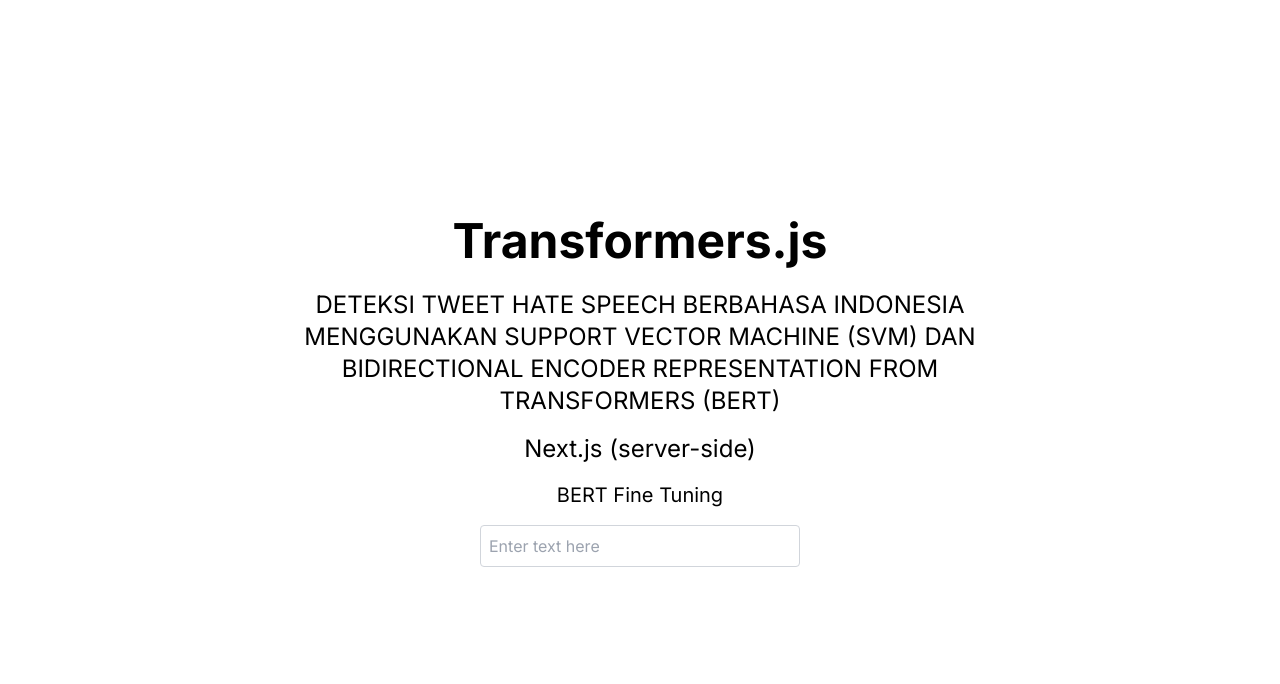
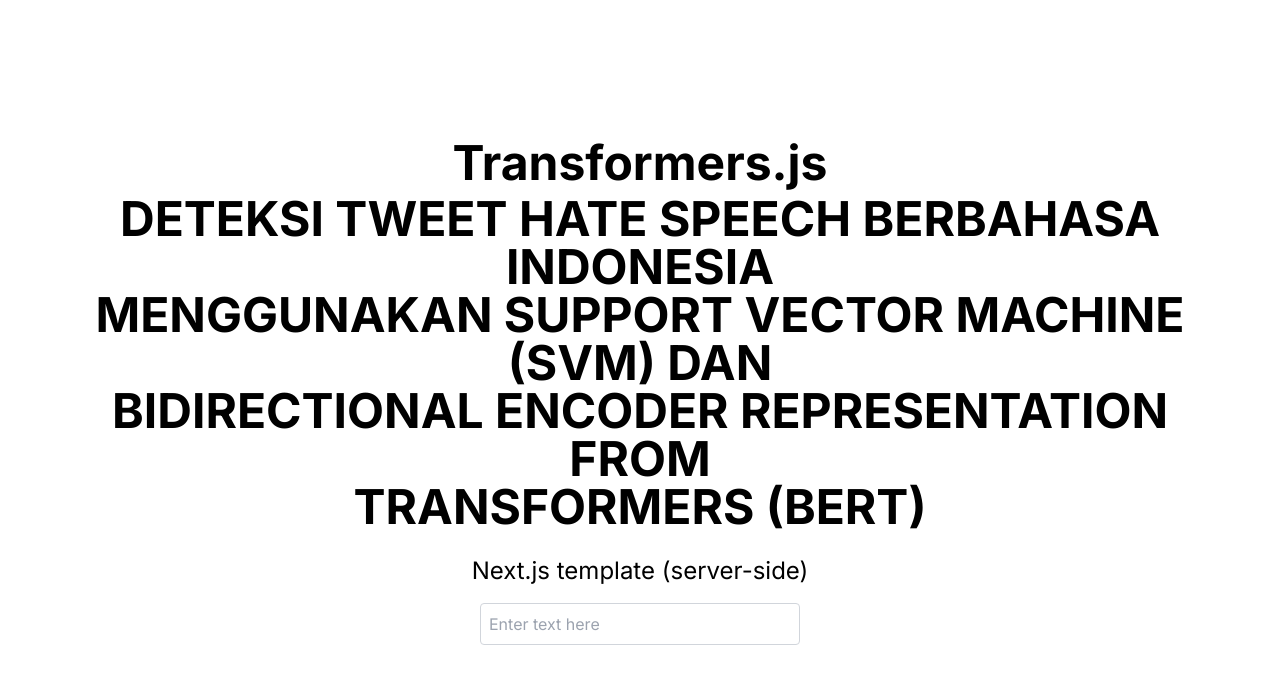
Before and after one commit to yunusmujadidi/bert-hatespeech-id-next, a Next.js app: page / in a window 1280 px wide. Shown: the top 684 px of the page. Built offline with nearby package versions, Linux system fonts and the light colour scheme.

Commit message:
Update pipeline.js and page.tsx

```diff
--- a/app/classify/pipeline.js
+++ b/app/classify/pipeline.js
@@ -5,7 +5,7 @@
 const P = () =>
   class PipelineSingleton {
     static task = "text-classification";
-    static model = "blacklotusid/hsbert";
+    static model = "indobenchmark/indobert-base-p2";
     static instance = null;
 
     static async getInstance(progress_callback = null) {
--- a/app/page.tsx
+++ b/app/page.tsx
@@ -1,25 +1,15 @@
 "use client";
-
-interface Result {
-  label: string;
-  score: number;
-}
-
-interface HomeProps {
-  result: Result | null;
-  ready: boolean | null;
-  classify: (text: string) => void;
-}
 
 import { useState } from "react";
 
 export default function Home() {
   // Keep track of the classification result and the model loading status.
-  const [ready, setReady] = useState<boolean | null>(null);
-  const [result, setResult] = useState<Result | null>(null);
-  const classify = async (text: string) => {
+  const [result, setResult] = useState(null);
+  const [ready, setReady] = useState<null | boolean>(null);
+
+  const classify = async (text: string | number | boolean) => {
     if (!text) return;
-    if (ready === null) setReady(false);
+    if (ready === null) setReady(null);
 
     // Make a request to the /classify route on the server.
     const result = await fetch(`/classify?text=${encodeURIComponent(text)}`);
@@ -32,22 +22,22 @@
   };
   return (
     <main className="flex min-h-screen flex-col items-center justify-center p-12">
-      <h1 className="text-5xl font-bold mb-6 text-center">Transformers.js</h1>
-      <h2 className="text-2xl mb-4 text-center">
+      <h1 className="text-5xl font-bold mb-2 text-center">Transformers.js</h1>
+      <h1 className="text-5xl font-bold mb-6 text-center">
         DETEKSI TWEET HATE SPEECH BERBAHASA INDONESIA
         <br /> MENGGUNAKAN SUPPORT VECTOR MACHINE (SVM) DAN
         <br /> BIDIRECTIONAL ENCODER REPRESENTATION FROM
         <br /> TRANSFORMERS (BERT)
+      </h1>
+      <h2 className="text-2xl mb-4 text-center">
+        Next.js template (server-side)
       </h2>
-      <h2 className="text-2xl mb-4 text-center">Next.js (server-side)</h2>
-      <h2 className="text-xl mb-4 text-center">BERT Fine Tuning</h2>
       <input
         type="text"
         className="w-full max-w-xs p-2 border border-gray-300 rounded mb-4"
         placeholder="Enter text here"
         onInput={(e) => {
-          const inputElement = e.target as HTMLInputElement;
-          classify(inputElement.value);
+          classify((e.target as HTMLInputElement).value);
         }}
       />
 
```
